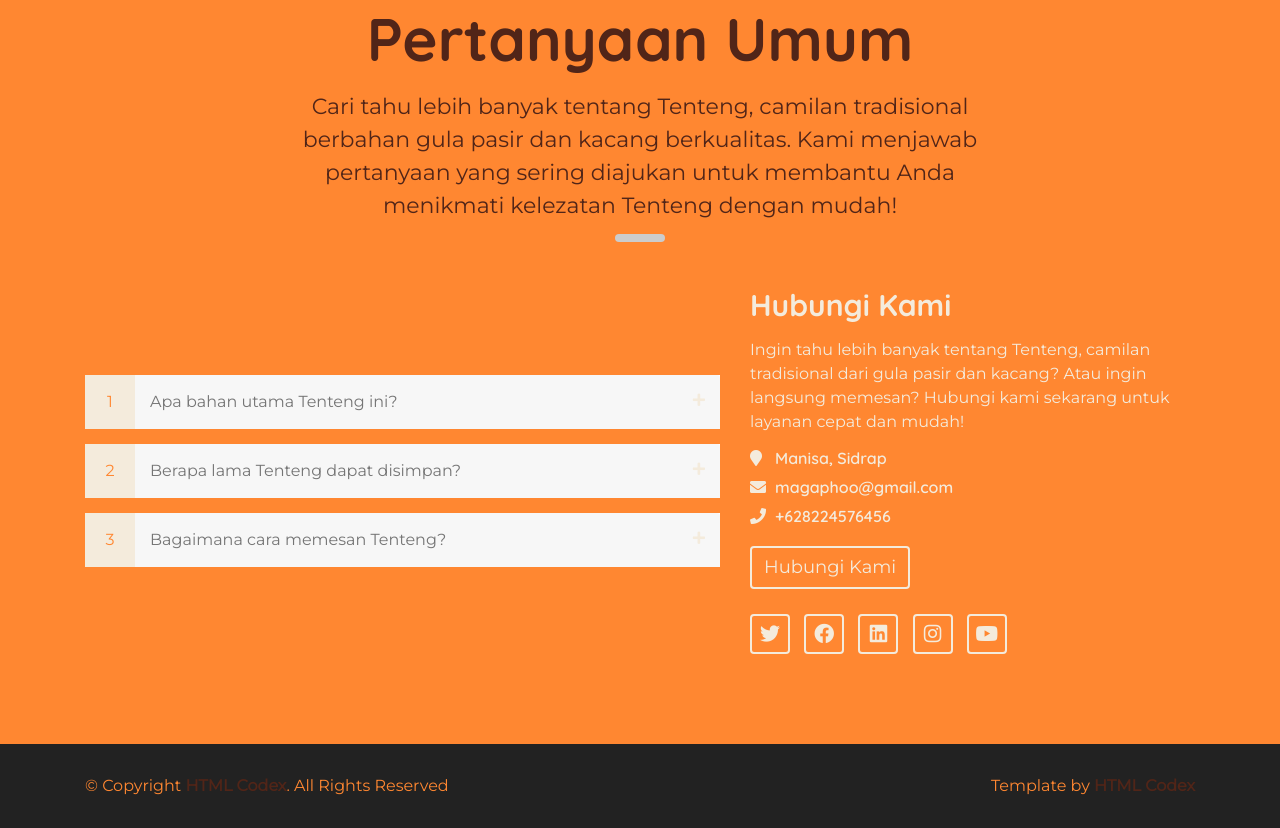
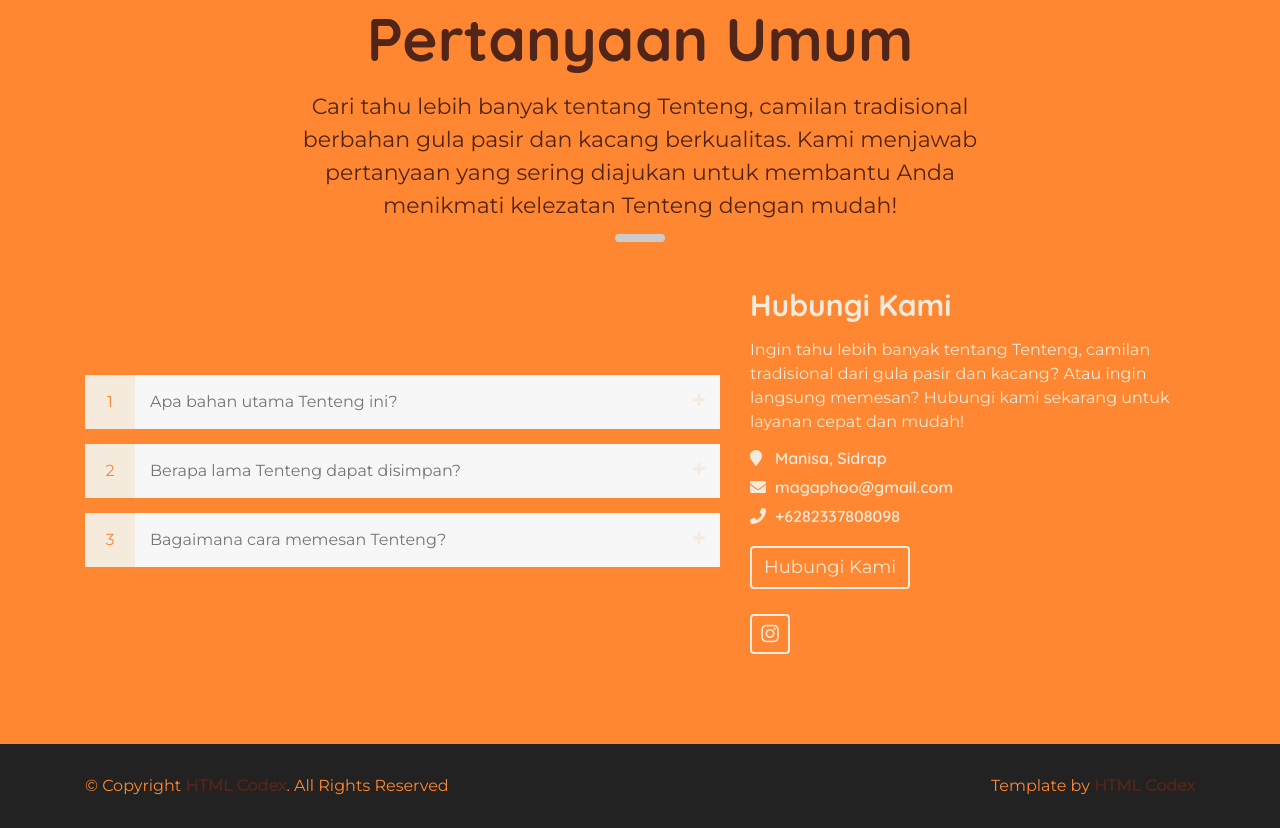
Before and after one commit to Hukmia/Magaphoo, a plain HTML site: page index.html in a window 1280 px wide. Shown: the part 4142-4970 px from the top of the page. Drawn offline with nearby package versions, Linux system fonts and the light colour scheme; a script that the page names is missing.

Commit message:
bismillah last edit

```diff
--- a/index.html
+++ b/index.html
@@ -396,14 +396,10 @@
                             </p>
                             <h3><i class="fa fa-map-marker"></i>Manisa, Sidrap</h3>
                             <h3><i class="fa fa-envelope"></i>magaphoo@gmail.com</h3>
-                            <h3><i class="fa fa-phone"></i>+628224576456</h3>
+                            <h3><i class="fa fa-phone"></i>+6282337808098</h3>
                             <a class="btn" href="#">Hubungi Kami</a>
                             <div class="social">
-                                <a href=""><i class="fab fa-twitter"></i></a>
-                                <a href=""><i class="fab fa-facebook"></i></a>
-                                <a href=""><i class="fab fa-linkedin"></i></a>
                                 <a href="https://www.instagram.com/fman_2022?igsh=MWU3YWVlbzVlNWphaQ==" target="_blank"><i class="fab fa-instagram"></i></a>
-                                <a href=""><i class="fab fa-youtube"></i></a>
                             </div>
                         </div>
                     </div>
```
